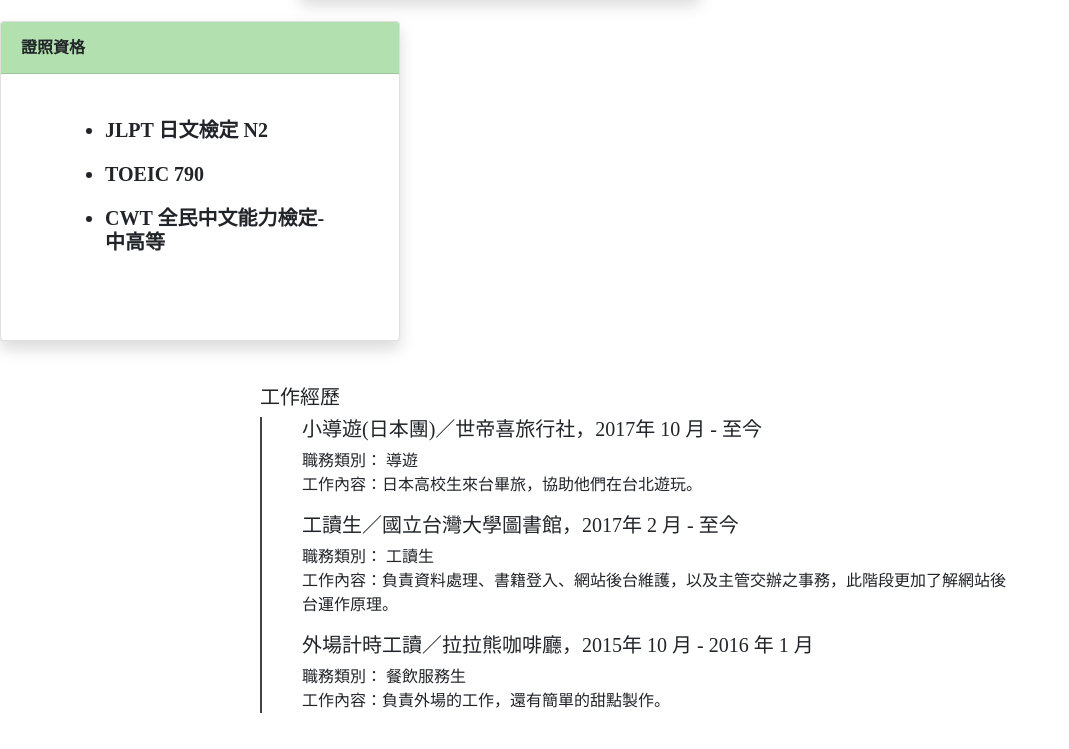
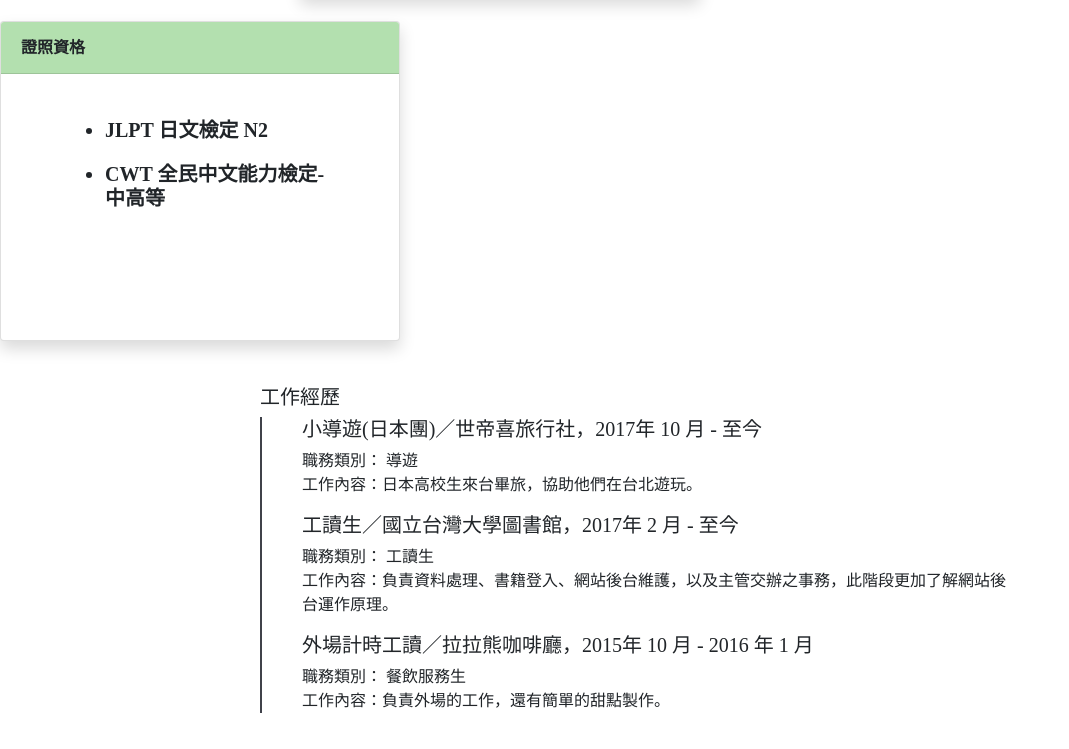
Before and after one commit to pearli319/pearli319.github.io, a plain HTML site: page index.html in a window 1280 px wide. Shown: the part 1146-1895 px from the top of the page, without its empty margins (0-1069 px from the left). Drawn offline with nearby package versions, Linux system fonts and the light colour scheme.

Commit message:
Update index.html

```diff
--- a/index.html
+++ b/index.html
@@ -76,7 +76,6 @@
             <h3 class="card-text; small font-weight-bold">
                 <ul style="margin:24px;font-size: 20px">
                     <li style="margin:20px;">JLPT ⽇文檢定 N2</li>
-                    <li style="margin:20px;">TOEIC 790</li>
                     <li style="margin:20px;">CWT 全⺠中文能⼒檢定-中⾼等</li>
                 </ul>
             </h3>
```
